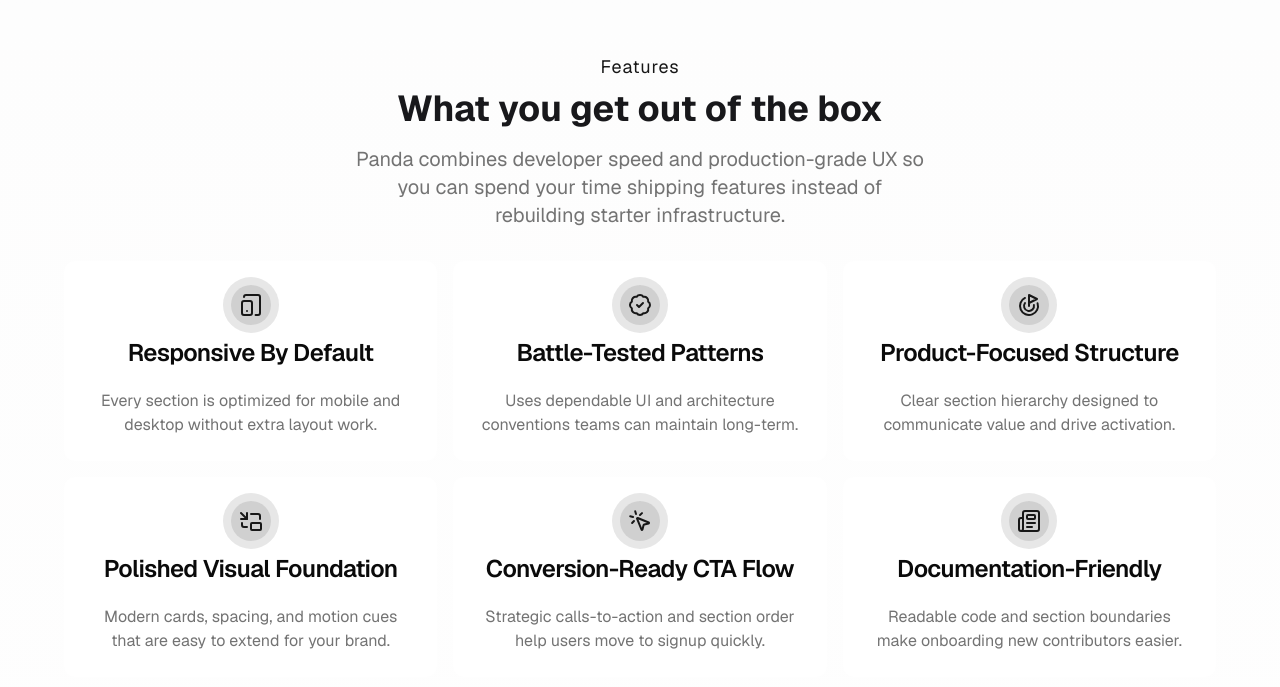
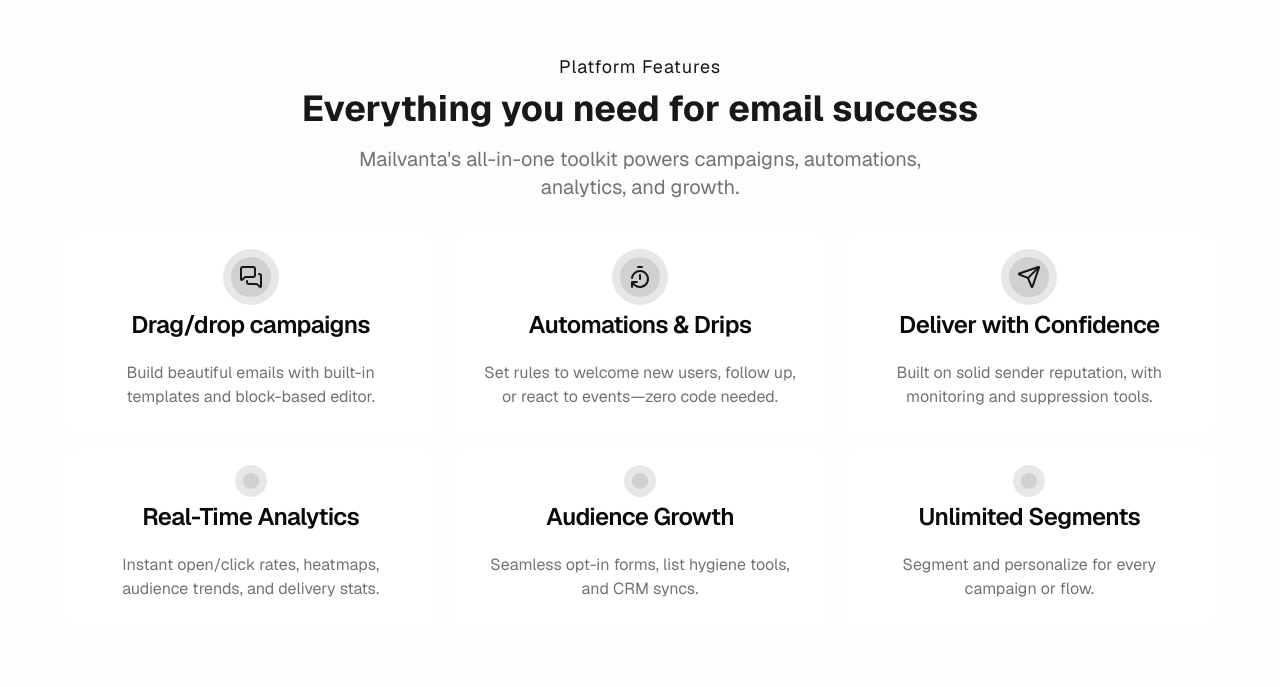
Before and after one commit to chiragbidx/theme-river-lkm, a Next.js app: page / in a window 1280 px wide. Shown: the part 2864-3551 px from the top of the page. Built offline with nearby package versions, Linux system fonts and the light colour scheme.

Commit message:
Feature grid Mailvanta rebrand

```diff
--- a/components/home/LayoutFeatureGridSection.tsx
+++ b/components/home/LayoutFeatureGridSection.tsx
@@ -10,40 +10,40 @@
 
 const featureList: FeaturesProps[] = [
   {
-    icon: "TabletSmartphone",
-    title: "Responsive By Default",
+    icon: "MessagesSquare",
+    title: "Drag/drop campaigns",
     description:
-      "Every section is optimized for mobile and desktop without extra layout work.",
+      "Build beautiful emails with built-in templates and block-based editor.",
   },
   {
-    icon: "BadgeCheck",
-    title: "Battle-Tested Patterns",
+    icon: "TimerReset",
+    title: "Automations & Drips",
     description:
-      "Uses dependable UI and architecture conventions teams can maintain long-term.",
+      "Set rules to welcome new users, follow up, or react to events—zero code needed.",
   },
   {
-    icon: "Goal",
-    title: "Product-Focused Structure",
+    icon: "Send",
+    title: "Deliver with Confidence",
     description:
-      "Clear section hierarchy designed to communicate value and drive activation.",
+      "Built on solid sender reputation, with monitoring and suppression tools.",
   },
   {
-    icon: "PictureInPicture",
-    title: "Polished Visual Foundation",
+    icon: "AreaChart",
+    title: "Real-Time Analytics",
     description:
-      "Modern cards, spacing, and motion cues that are easy to extend for your brand.",
+      "Instant open/click rates, heatmaps, audience trends, and delivery stats.",
   },
   {
-    icon: "MousePointerClick",
-    title: "Conversion-Ready CTA Flow",
+    icon: "Users2",
+    title: "Audience Growth",
     description:
-      "Strategic calls-to-action and section order help users move to signup quickly.",
+      "Seamless opt-in forms, list hygiene tools, and CRM syncs.",
   },
   {
-    icon: "Newspaper",
-    title: "Documentation-Friendly",
+    icon: "Layers3",
+    title: "Unlimited Segments",
     description:
-      "Readable code and section boundaries make onboarding new contributors easier.",
+      "Segment and personalize for every campaign or flow.",
   },
 ];
 
@@ -51,16 +51,15 @@
   return (
     <section id="features" className="container py-24 sm:py-32">
       <h2 className="text-lg text-primary text-center mb-2 tracking-wider">
-        Features
+        Platform Features
       </h2>
 
       <h2 className="text-3xl md:text-4xl text-center font-bold mb-4">
-        What you get out of the box
+        Everything you need for email success
       </h2>
 
       <h3 className="md:w-1/2 mx-auto text-xl text-center text-muted-foreground mb-8">
-        Panda combines developer speed and production-grade UX so you can spend
-        your time shipping features instead of rebuilding starter infrastructure.
+        Mailvanta's all-in-one toolkit powers campaigns, automations, analytics, and growth.
       </h3>
 
       <div className="grid sm:grid-cols-2 lg:grid-cols-3 gap-4">
@@ -88,4 +87,4 @@
       </div>
     </section>
   );
-};
+}
```
